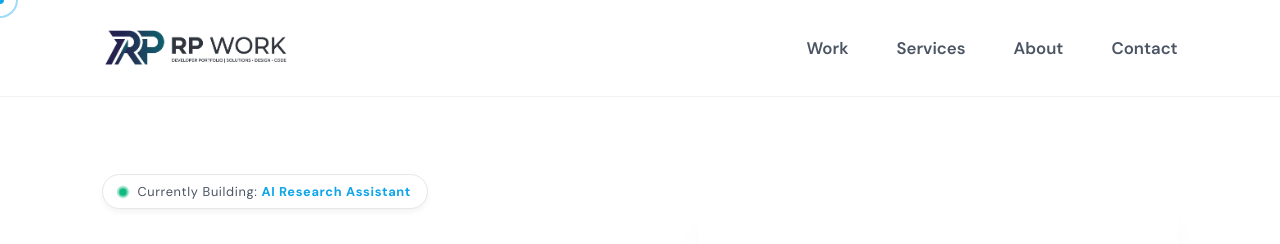
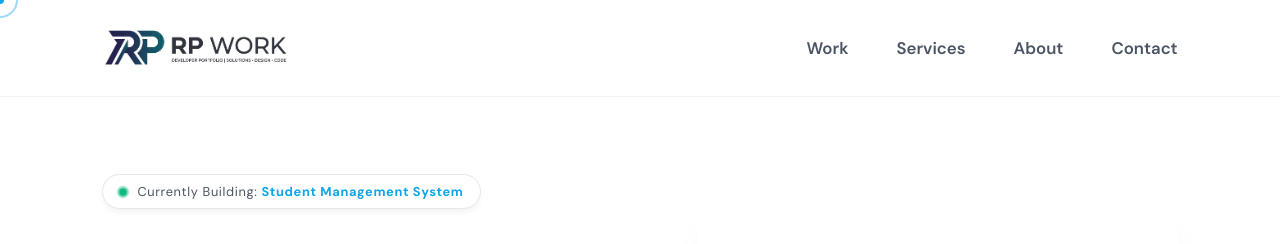
Before and after one commit to C0DEXTESTER/rishikesh-portfolio, a React (Vite) app: page / in a window 1280 px wide. Shown: the top 244 px of the page. Built offline with nearby package versions, Linux system fonts and the light colour scheme.

Commit message:
Added new working project

```diff
--- a/src/App.jsx
+++ b/src/App.jsx
@@ -118,7 +118,7 @@ function App() {
           <div className="hero-left">
             <div className="currently-building">
               <span className="pulse-dot"></span>
-              <span className="build-text">Currently Building: <strong>AI Research Assistant</strong></span>
+              <span className="build-text">Currently Building: <strong>Student Management System</strong></span>
             </div>
 
             <h1>
```
